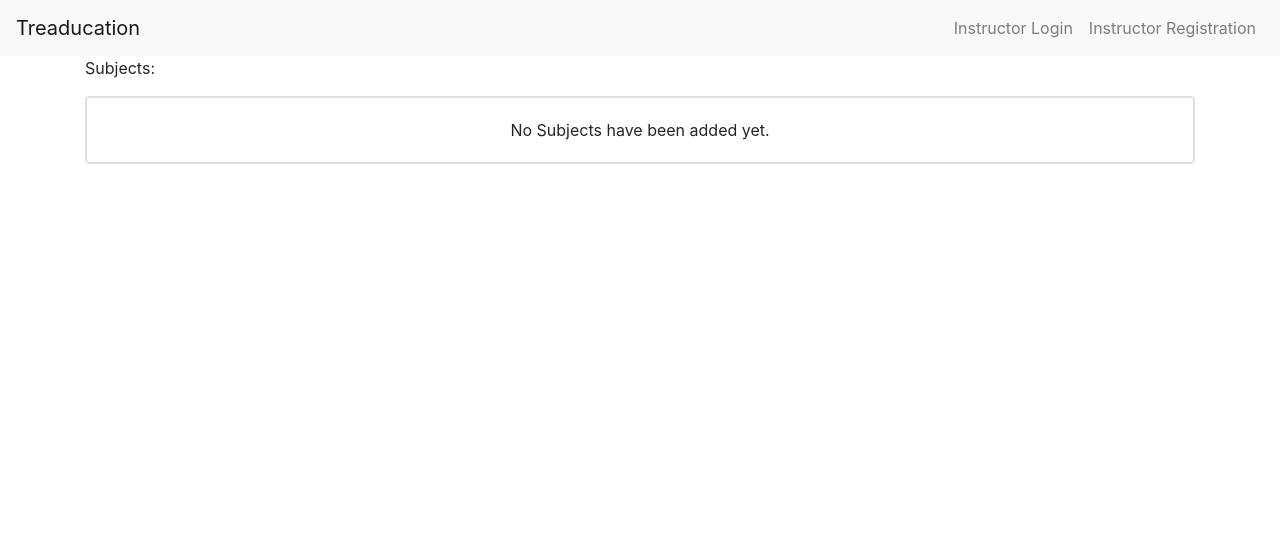
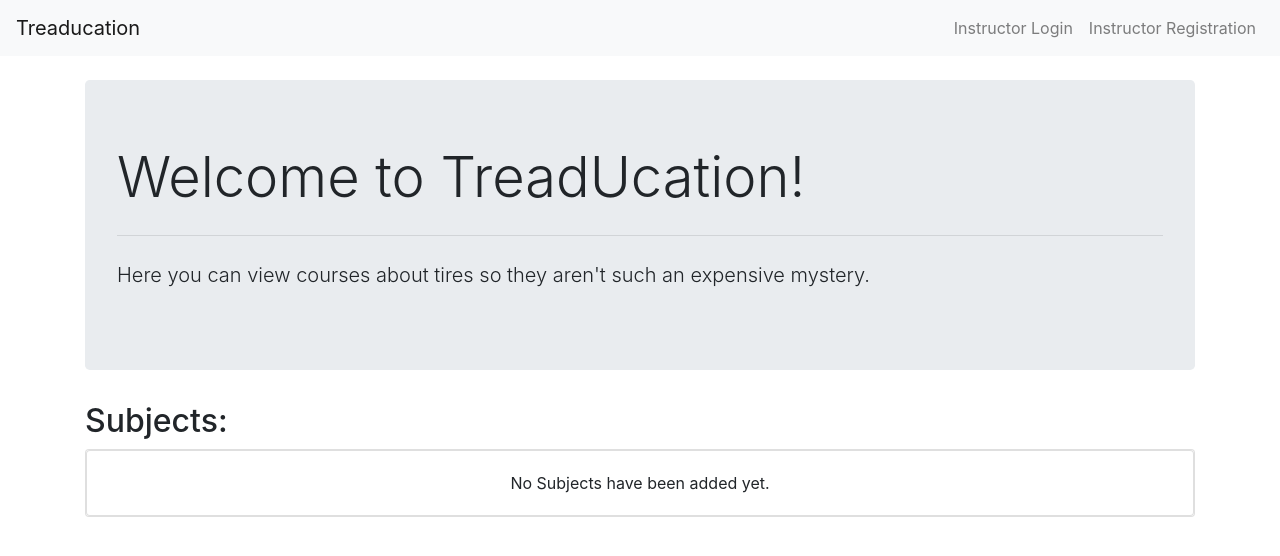
Before and after one commit to laboyd001/treaducation, a Django app: page / in a window 1280 px wide. Shown: the top 556 px of the page. Run offline with Django 3.2, Linux system fonts and the light colour scheme; data that the repository does not hold is empty; some libraries are stand-ins or nearby versions.

Commit message:
added jumbotron to the index

```diff
--- a/courses/templates/courses/index.html
+++ b/courses/templates/courses/index.html
@@ -2,7 +2,14 @@
 
 {% block content %}
 
-<p>Subjects:</p>
+<br>
+<div class="jumbotron">
+        <h2 class="display-4">Welcome to TreadUcation!</h2>
+        <hr class="my-4">
+            <p class="lead">Here you can view courses about tires so they aren't such an expensive mystery.</p>
+        </div>
+
+<h2>Subjects:</h2>
 
         {% for subject in subjects %}
             <div class="card text-center">
```
